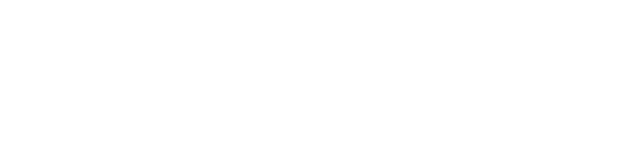
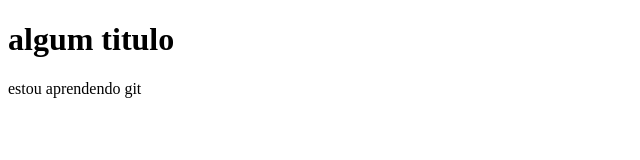
Before and after one commit to GuisoBiso67/Aprendendo-Git, a plain HTML site: page index.html in a window 1280 px wide. Shown: the whole page, without its empty margins (0-640 px from the left). Drawn offline with Linux system fonts and the light colour scheme.

Commit message:
Criei título e parágrafo

```diff
--- a/index.html
+++ b/index.html
@@ -7,6 +7,19 @@
     <title>Tutorial de Git</title>
 </head>
 <body>
-
+    <!--
+        git init = inicia um arquivo git
+        git status = mostra os arquivos "modificados"
+        git add "nome do arquivo completo" = adiciona um arquivo especifico para o commit
+        git add . = adiciona todos os arquivos alterados para o commit
+        git commit -a -m = "comita" os arquivos com um nome para o commit (-m)
+        git push = manda os arquivos para o github
+        git checkout -b "nome da branch" = muda de branch
+        git remote add origin "url do repositorio no github" = correlaciona a pasta do PC com o repositorio da URL
+        git branch -M main = mostra que a branch principal é chamada de 'main'
+        git push -u origin main = manda os arquivos do commit para a branch 'main'
+    -->
+    <h1>algum titulo</h1>
+    <p>estou aprendendo git</p>
 </body>
 </html>
```
